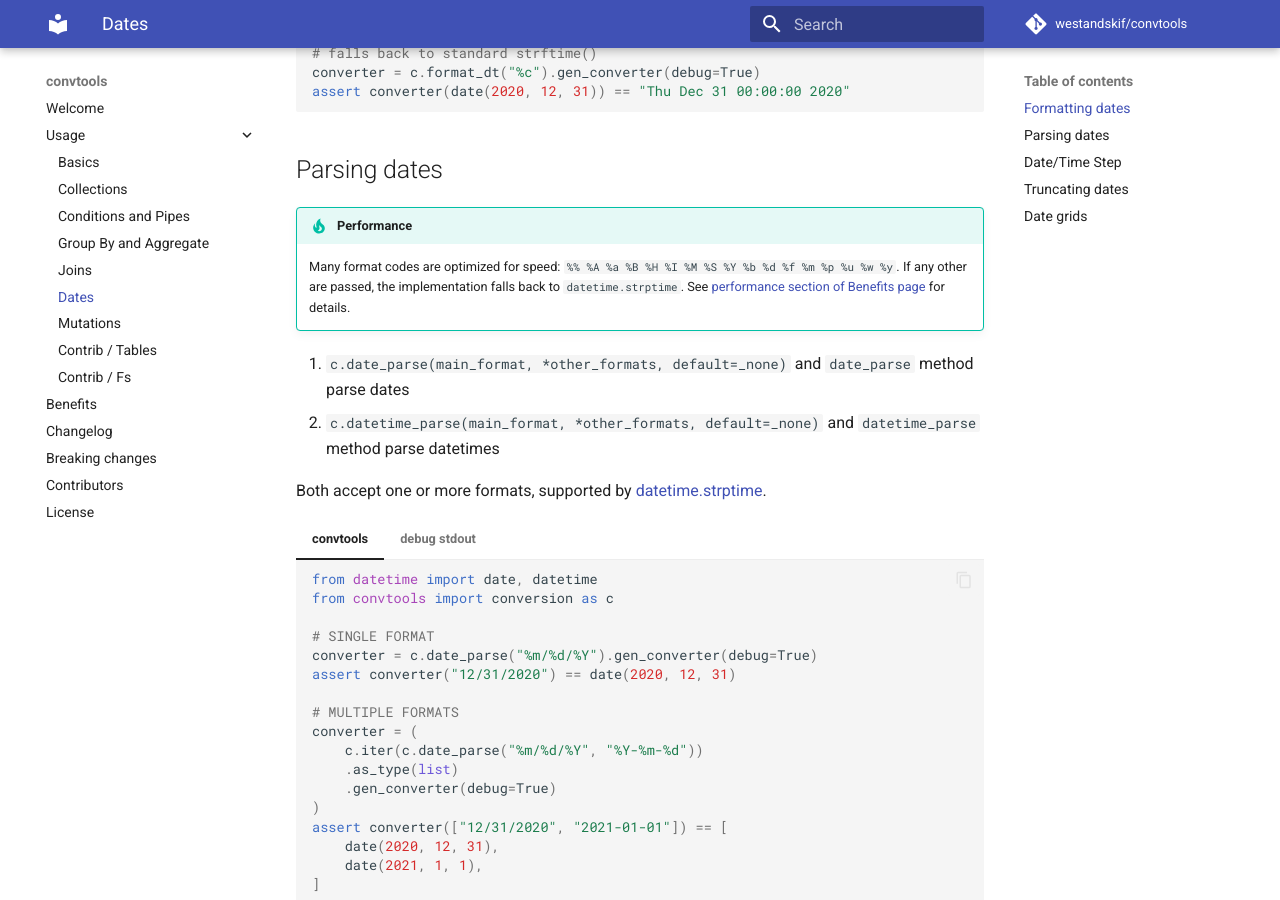
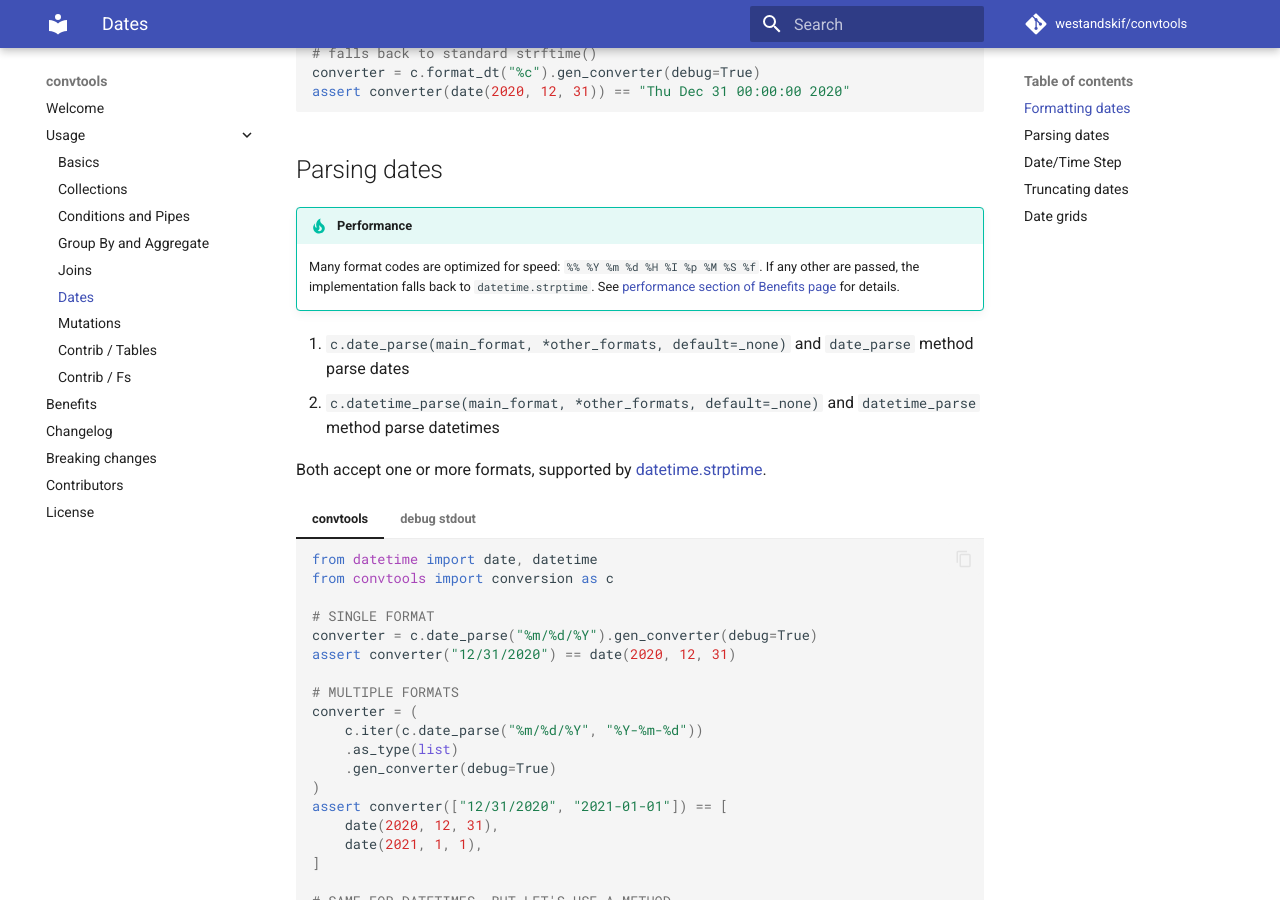
Before and after one commit to westandskif/convtools, an MkDocs documentation site: the page built from docs/dates.md, in a window 1280 px wide and 900 px high, scrolled down 761 px. Built offline with MkDocs 1.6.1 and Material for MkDocs 9.7.7, drawn with Linux system fonts in a browser that asks for light colours; comment, search, counter and statistics services are not loaded.

Commit message:
updated docs - datetime_parse

```diff
--- a/docs/dates.md
+++ b/docs/dates.md
@@ -21,9 +21,10 @@
 
 !!! tip "Performance"
 
-    Many format codes are optimized for speed: `%% %A %a %B %H %I %M %S %Y %b %d %f %m %p %u %w %y`.
+    Many format codes are optimized for speed: `%% %Y %m %d %H %I %p %M %S %f`.
     If any other are passed, the implementation falls back to `datetime.strptime`.
     See [performance section of Benefits page](benefits.md) for details.
+
 
 1. `c.date_parse(main_format, *other_formats, default=_none)` and `date_parse`
    method parse dates
```
Also changed, not shown: 1 other file.
